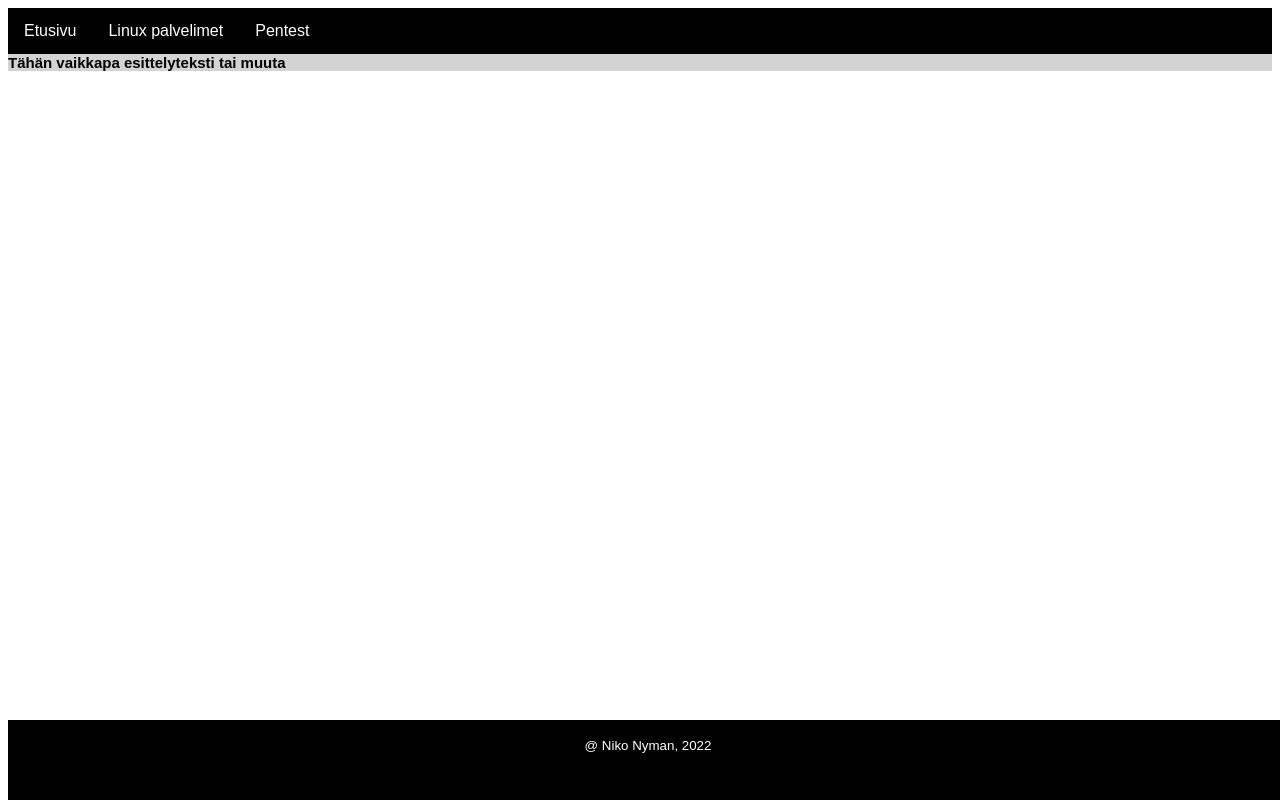
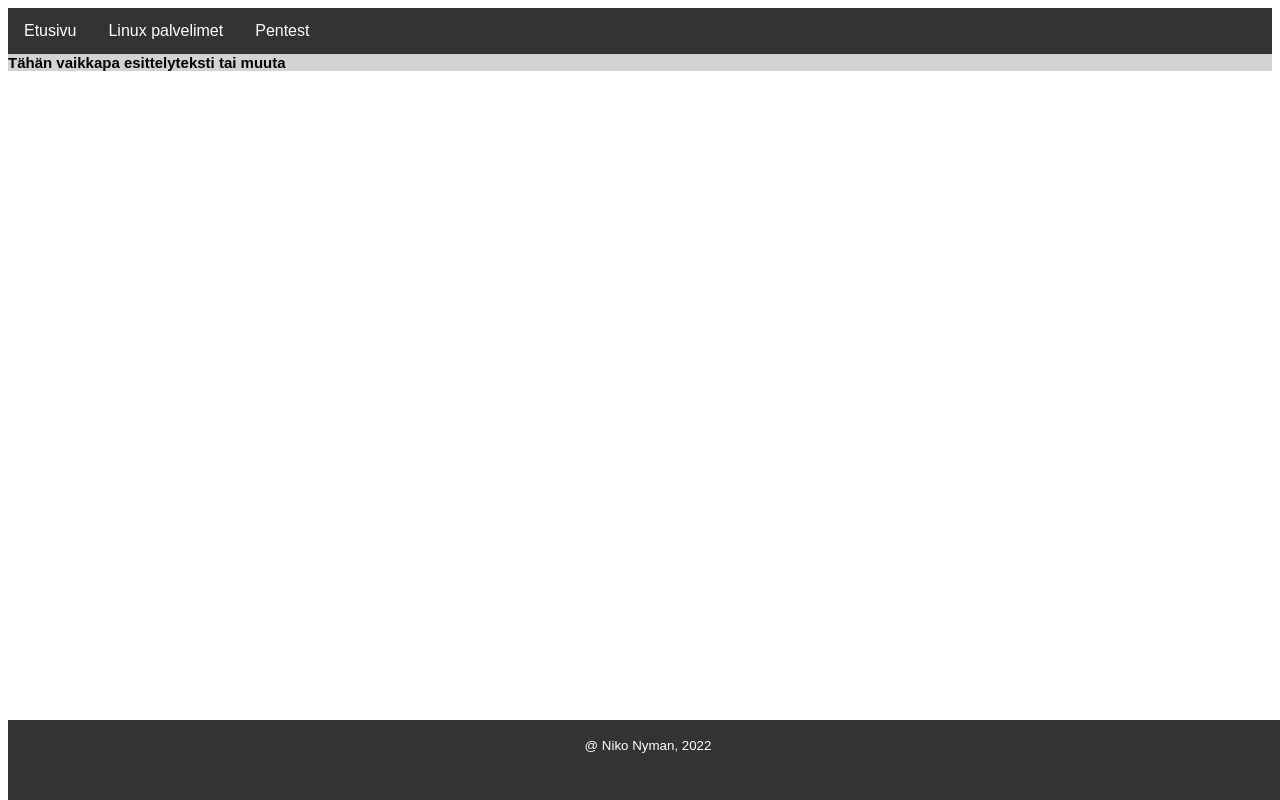
Before and after one commit to bgr649/bgr649.github.io, a plain HTML site: page index.html in a window 1280 px wide. Drawn offline with Linux system fonts and the light colour scheme.

Commit message:
Update tyyli.css

```diff
--- a/tyyli.css
+++ b/tyyli.css
@@ -12,7 +12,7 @@ article {
 
 footer {
     overflow-x: hidden;
-    background-color: black;
+    background-color: #333;
     position: fixed;
     bottom: 0;
     width: 100%;
@@ -39,7 +39,7 @@ body {
 
 .navbar {
   overflow: hidden;
-  background-color: black;
+  background-color: #333;
 }
 
 .navbar a {
```
